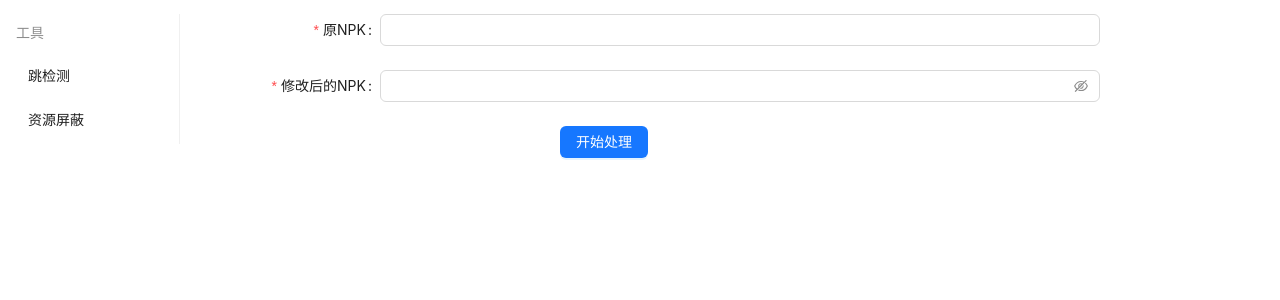
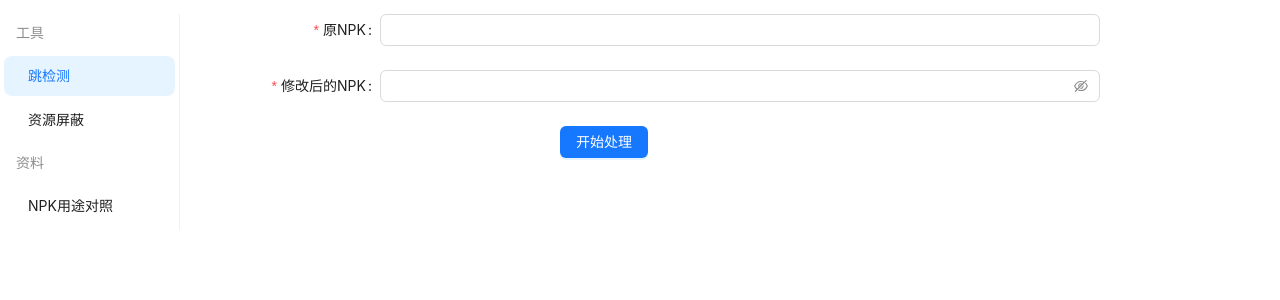
Before and after one commit to cweijan/dnfm-patch-tools, a Vue app: page / in a window 1280 px wide. Shown: the top 300 px of the page. Built offline with nearby package versions, Linux system fonts and the light colour scheme.

Commit message:
增加参考资料跳转

```diff
--- a/package.json
+++ b/package.json
@@ -39,6 +39,7 @@
     "electron-vite": "^2.3.0",
     "eslint": "^8.57.0",
     "eslint-plugin-vue": "^9.26.0",
+    "less": "^4.2.0",
     "prettier": "^3.3.2",
     "typescript": "^5.5.2",
     "vite": "^5.3.1",
--- a/src/renderer/index.html
+++ b/src/renderer/index.html
@@ -1,17 +1,14 @@
 <!doctype html>
 <html>
+
 <head>
   <meta charset="UTF-8" />
   <title>Electron</title>
-    <!-- https://developer.mozilla.org/en-US/docs/Web/HTTP/CSP -->
-    <meta
-      http-equiv="Content-Security-Policy"
-      content="default-src 'self'; script-src 'self'; style-src 'self' 'unsafe-inline'; img-src 'self' data:"
-    />
 </head>
 
 <body>
   <div id="app"></div>
   <script type="module" src="/src/main.ts"></script>
 </body>
+
 </html>
--- a/src/renderer/src/App.vue
+++ b/src/renderer/src/App.vue
@@ -3,19 +3,28 @@ import type { ItemType, MenuProps } from 'ant-design-vue';
 import { reactive, ref } from 'vue';
 import SkipCheck from './pages/SkipCheck.vue';
 
-// const ipcHandle = () => window.electron.ipcRenderer.send('ping')
-const selectedKeys = ref<string[]>(['skipCheck']);
-const openKeys = ref<string[]>(['skipCheck']);
+const activeMenu = ref('跳检测')
+const selectedKeys = ref<string[]>(['跳检测']);
 
-function getItem(label: string, icon?: any, children?: ItemType[], type?: 'group',): ItemType {
-  return { key: label, icon, children, label, type, } as ItemType;
+interface Options {
+  group?: boolean;
+}
+
+function getItem(label: string, icon?: any, children?: ItemType[], option: Options = {}): ItemType {
+  const { group } = option;
+  const type = group ? 'group' : null;
+  return { key: label, icon, children, label, type } as ItemType;
 }
 const items: ItemType[] = reactive([
-  getItem('工具', null, [getItem('跳检测'), getItem('资源屏蔽')], 'group'),
+  getItem('工具', null, [getItem('跳检测'), getItem('资源屏蔽')], { group: true }),
+  getItem('资料', null, [getItem('NPK用途对照')], { group: true }),
 ]);
 
 const handleClick: MenuProps['onClick'] = e => {
-  console.log('click', e);
+  if (e.key == 'NPK用途对照') {
+    return window.electron.ipcRenderer.send('open', 'https://bbs.aladedalu.com/thread-2018-1-1.html')
+  }
+  activeMenu.value = e.key as string
 };
 </script>
 
@@ -23,12 +32,13 @@ const handleClick: MenuProps['onClick'] = e => {
   <a-space direction="vertical" :style="{ width: '100%' }" :size="[0, 48]">
     <a-layout>
       <a-layout-sider style="background-color: white;">
-        <a-menu v-model:openKeys="openKeys" v-model:selectedKeys="selectedKeys" style="width: 180px" mode="inline"
-          :items="items" @click="handleClick" />
+        <a-menu v-model:selectedKeys="selectedKeys" style="width: 180px" mode="inline" :items="items"
+          @click="handleClick" />
       </a-layout-sider>
       <a-layout>
         <a-layout-content style="background-color: white;">
-          <SkipCheck />
+          <SkipCheck v-show="activeMenu == '跳检测'" />
+          <!-- <Reference v-show="activeMenu == 'NPK用途对照'" /> -->
         </a-layout-content>
       </a-layout>
     </a-layout>
```
Also changed, not shown: src/main/index.ts (+4 -23 lines). Lines whose indentation alone changed are shown as unchanged.
